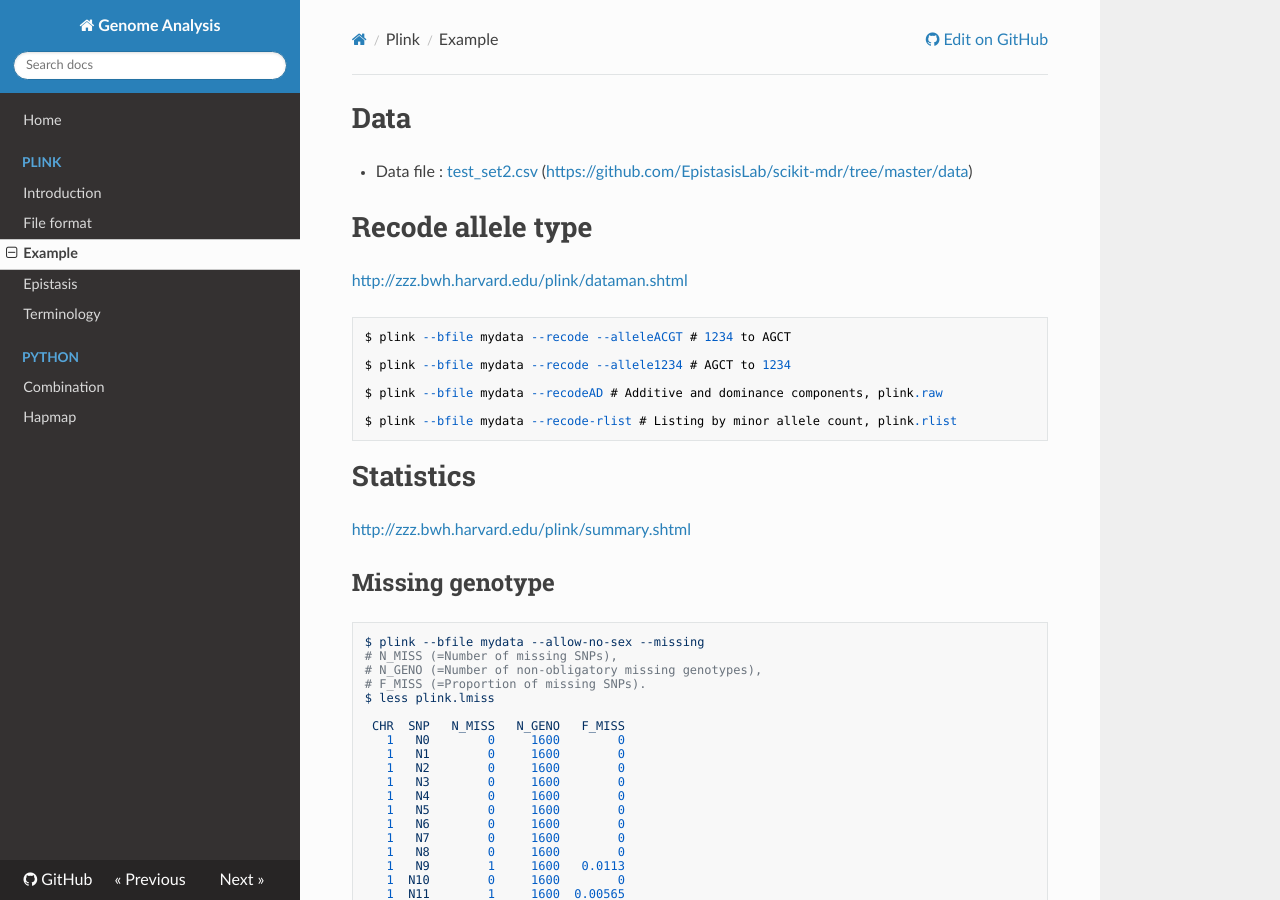
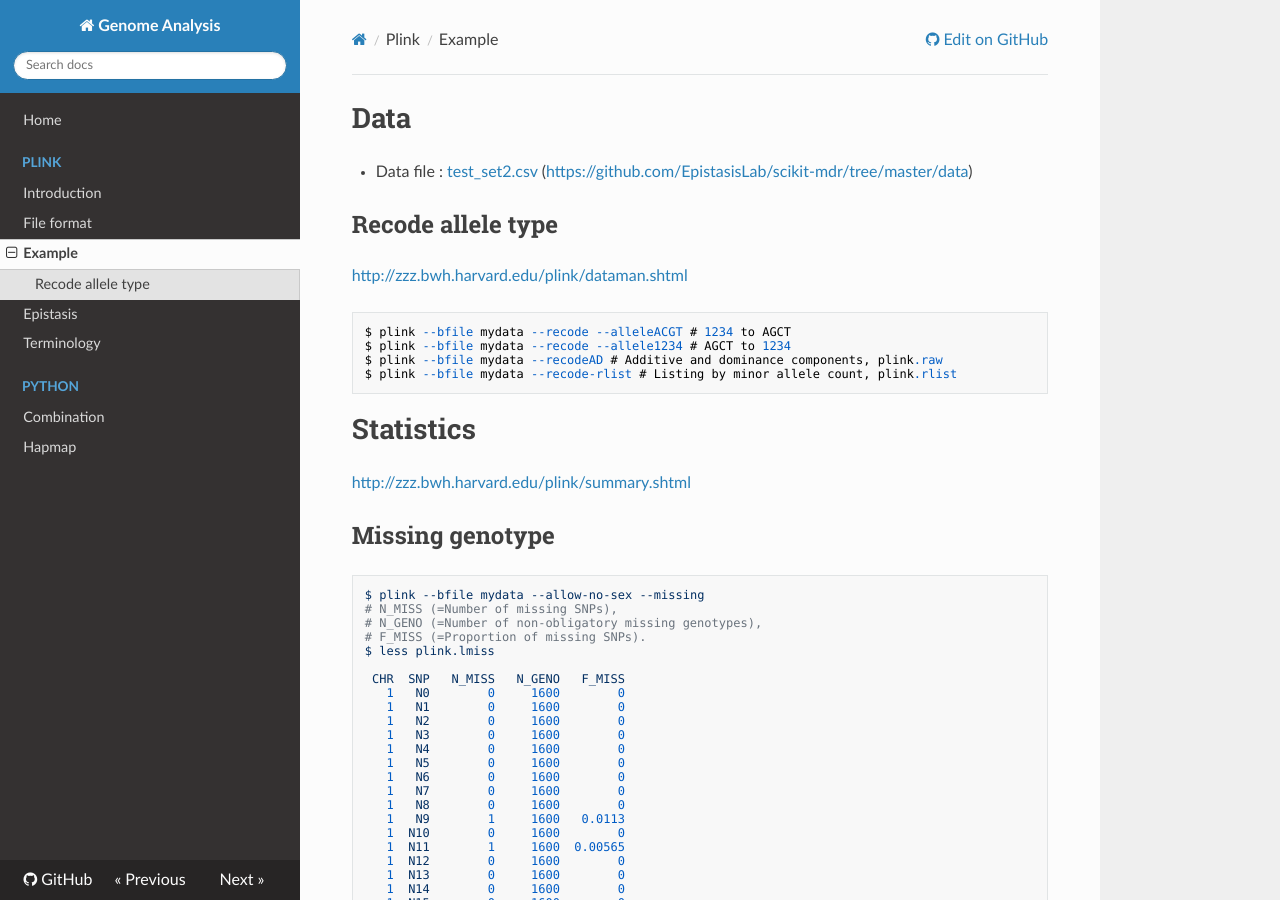
Before and after one commit to WonyoungCho/plink, an MkDocs documentation site: the page built from docs/plink_ex.md, in a window 1280 px wide and 900 px high. Built offline with MkDocs 1.6.1, drawn with Linux system fonts in a browser that asks for light colours; nearby versions of some CDN libraries; old or Windows-style settings are respelled for this version of MkDocs.

Commit message:
Update plink_ex.md

````diff
--- a/docs/plink_ex.md
+++ b/docs/plink_ex.md
@@ -2,15 +2,12 @@
 
 - Data file : [test_set2.csv](data/test_set2.csv) (<https://github.com/EpistasisLab/scikit-mdr/tree/master/data>)
 
-# Recode allele type
+## Recode allele type
 <http://zzz.bwh.harvard.edu/plink/dataman.shtml>
 ```
 $ plink --bfile mydata --recode --alleleACGT # 1234 to AGCT
-
 $ plink --bfile mydata --recode --allele1234 # AGCT to 1234
-
 $ plink --bfile mydata --recodeAD # Additive and dominance components, plink.raw
-
 $ plink --bfile mydata --recode-rlist # Listing by minor allele count, plink.rlist
 ```
 
````
